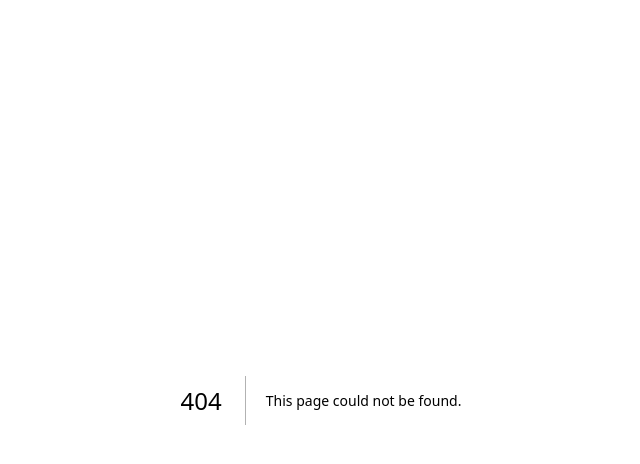
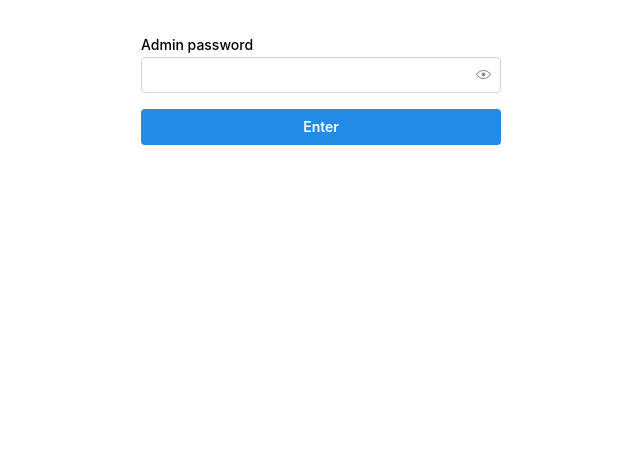
Before and after one commit to davedonnellydev/ai-august-2025-14, a Next.js app: page /admin/login in a window 1280 px wide. Before the commit this address had no page. Shown: the top 464 px of the page, without its empty margins (319-959 px from the left). Built offline with nearby package versions, Linux system fonts and the light colour scheme.

Commit message:
Created middleware, admin login page and admin login api route

```diff
--- /dev/null
+++ b/app/admin/login/page.tsx
@@ -0,0 +1,29 @@
+'use client';
+import { useRouter, useSearchParams } from 'next/navigation';
+import { Button, PasswordInput, Stack } from '@mantine/core';
+import { useState } from 'react';
+
+export default function AdminLogin() {
+  const [pwd, setPwd] = useState('');
+  const router = useRouter();
+  const next = useSearchParams().get('next') ?? '/admin';
+
+  async function submit() {
+    // const ok = pwd === process.env.NEXT_PUBLIC_DUMMY ? false : true; // just to satisfy TS
+    const res = await fetch('/api/admin/login', { method: 'POST', body: pwd });
+    if (res.ok) {
+      router.push(next);
+    }
+  }
+
+  return (
+    <Stack maw={360} mx="auto" mt="xl">
+      <PasswordInput
+        label="Admin password"
+        value={pwd}
+        onChange={(e) => setPwd(e.currentTarget.value)}
+      />
+      <Button onClick={submit}>Enter</Button>
+    </Stack>
+  );
+}
--- /dev/null
+++ b/app/api/admin/login/route.ts
@@ -0,0 +1,15 @@
+import { NextResponse } from 'next/server';
+
+export async function POST(req: Request) {
+  const pwd = await req.text();
+  if (pwd === process.env.ADMIN_PASSWORD) {
+    const res = NextResponse.json({ ok: true });
+    res.cookies.set('admin', 'ok', {
+      httpOnly: true,
+      path: '/admin',
+      maxAge: 60 * 60 * 8,
+    });
+    return res;
+  }
+  return NextResponse.json({ ok: false }, { status: 401 });
+}
```
Also changed, not shown: middleware.ts (added, +15 -0 lines).
